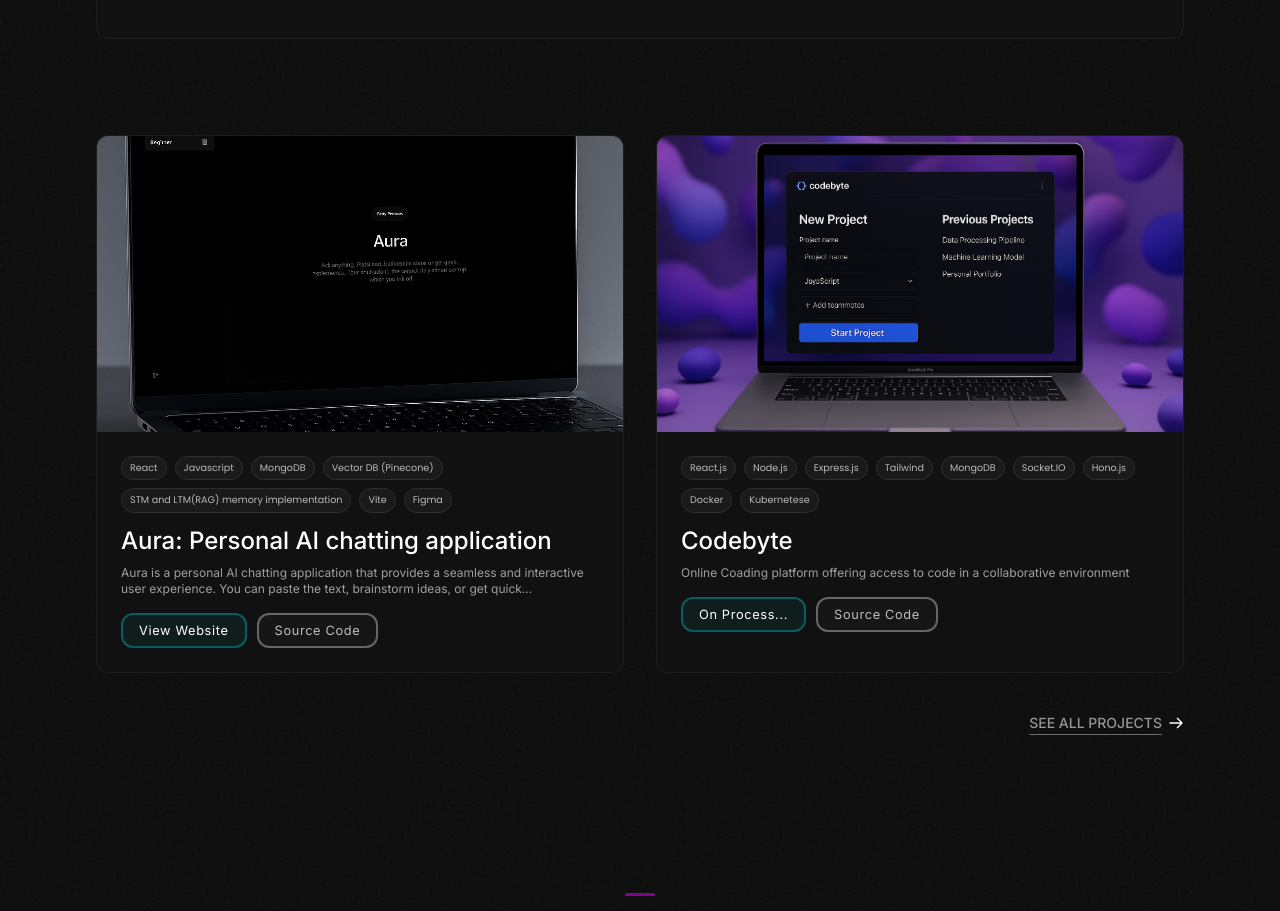
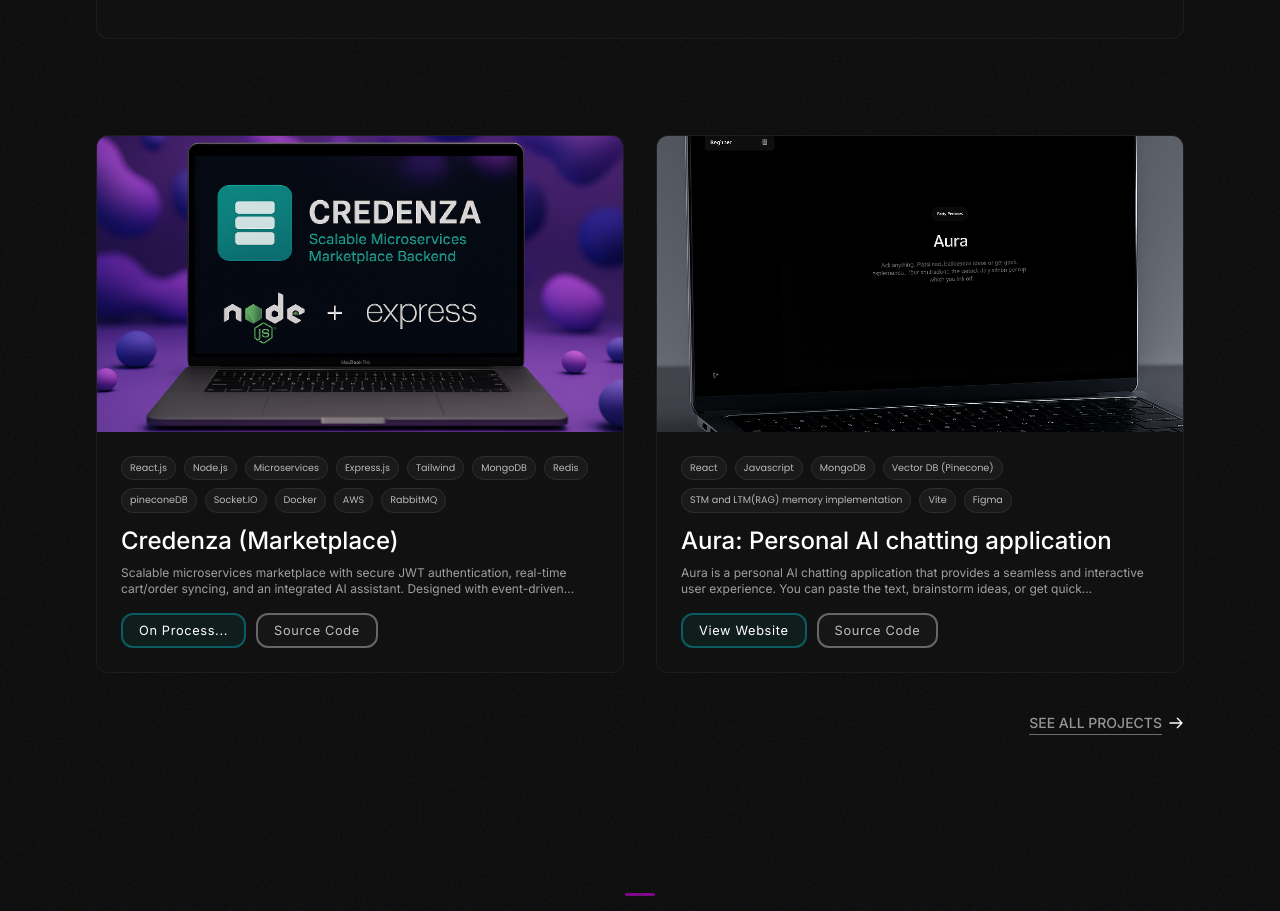
Before and after one commit to KunalMeher19/my_Portfolio, a Next.js app: page /portfolio/ in a window 1280 px wide. Shown: the part 1982-2893 px from the top of the page. Built offline with nearby package versions, Linux system fonts and the light colour scheme.

Commit message:
Refactor code structure for improved readability and maintainability

```diff
--- a/app/page.jsx
+++ b/app/page.jsx
@@ -400,6 +400,29 @@ const Page = () => {
           <div className="grid grid-cols-1 sm:grid-cols-2 gap-4 sm:gap-6 md:gap-8">
             {[
               {
+                title: "Credenza (Marketplace)",
+                description:
+                  "Scalable microservices marketplace with secure JWT authentication, real-time cart/order syncing, and an integrated AI assistant. Designed with event-driven architecture, caching, and efficient service communication.",
+                image: "/portfolio/credenza_.png",
+                tech: [
+                  "React.js",
+                  "Node.js",
+                  "Microservices",
+                  "Express.js",
+                  "Tailwind",
+                  "MongoDB",
+                  "Redis",
+                  "pineconeDB",
+                  "Socket.IO",
+                  "Docker",
+                  "AWS",
+                  "RabbitMQ",
+                ],
+                color: "#00eeff",
+                // website: "",
+                github: "https://github.com/KunalMeher19/Credenza",
+              },
+              {
                 title: "Aura: Personal AI chatting application",
                 description:
                   "Aura is a personal AI chatting application that provides a seamless and interactive user experience. You can paste the text, brainstorm ideas, or get quick explanations. You can pick up where you left off in your conversations.",
@@ -408,26 +431,6 @@ const Page = () => {
                 color: "#ee00ff",
                 website: "https://aura-x4bd.onrender.com/",
                 github: "https://github.com/KunalMeher19/Chat_GPT_React",
-              },
-              {
-                title: "Codebyte",
-                description:
-                  "Online Coading platform offering access to code in a collaborative environment",
-                image: "/portfolio/codebyte.png",
-                tech: [
-                  "React.js",
-                  "Node.js",
-                  "Express.js",
-                  "Tailwind",
-                  "MongoDB",
-                  "Socket.IO",
-                  "Hono.js",
-                  "Docker",
-                  "Kubernetese"
-                ],
-                color: "#00eeff",
-                // website: "",
-                github: "https://github.com/KunalMeher19/v1-repl-ByteBox-",
               },
 
               // {
```
Also changed, not shown: public/credenza_.png (added), 1 other file (tests, documents, lock files or other folders).
